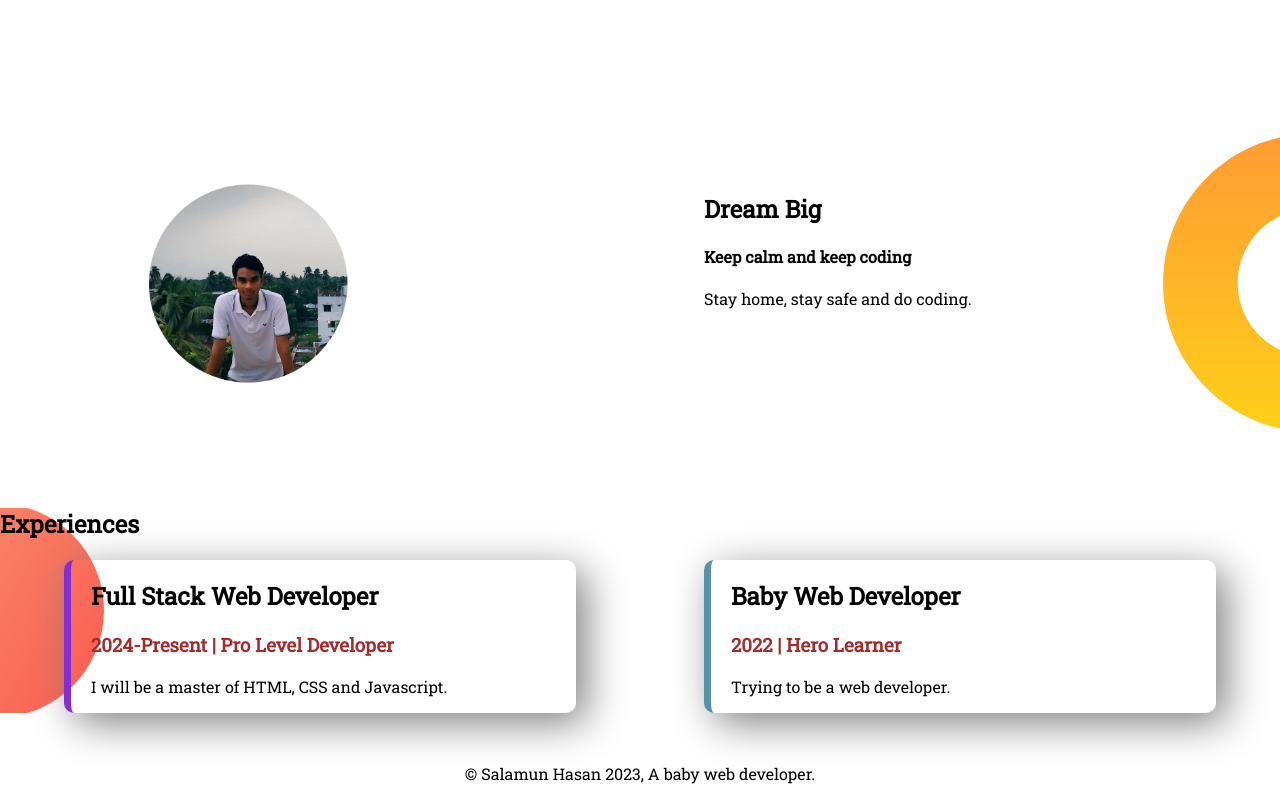
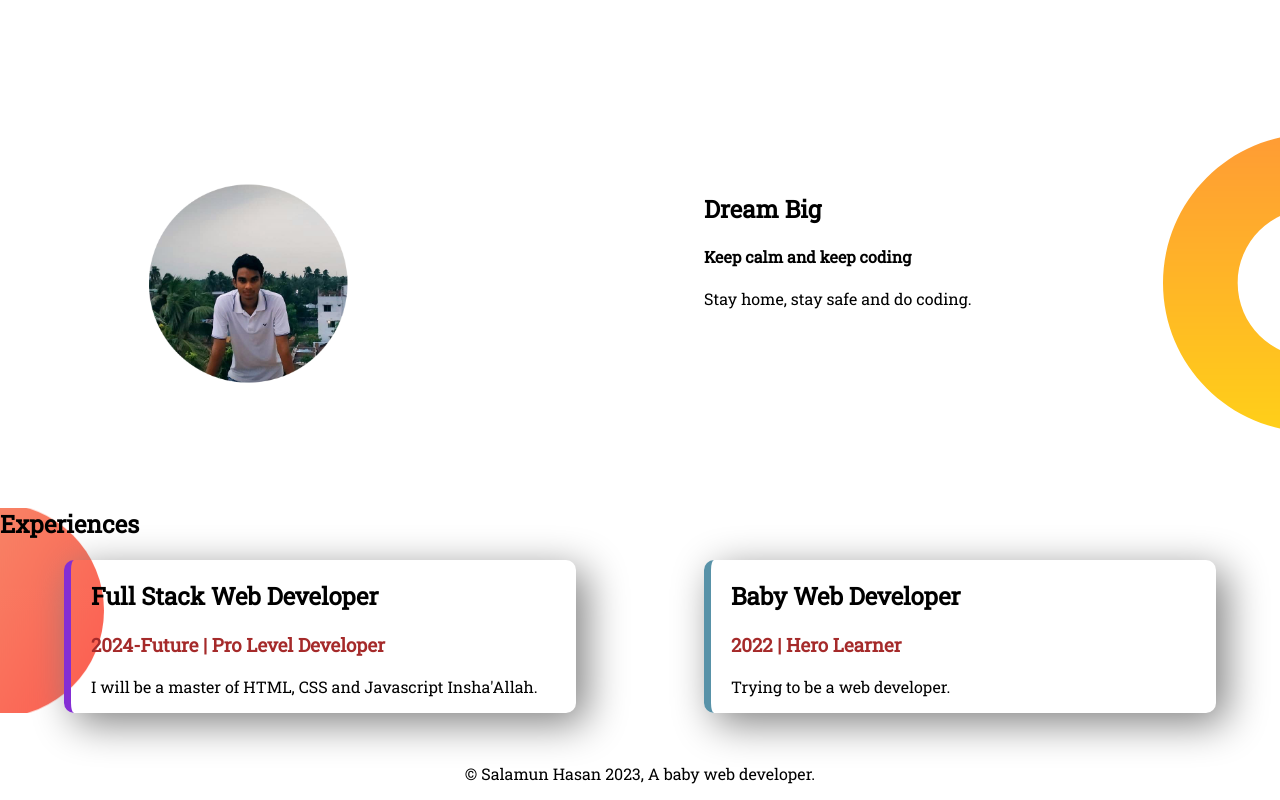
Before and after one commit to SalamunHasan69/developer, a plain HTML site: page index.html in a window 1280 px wide. Shown: the part 513-1313 px from the top of the page. Drawn offline with Linux system fonts and the light colour scheme.

Commit message:
something new

```diff
--- a/index.html
+++ b/index.html
@@ -45,8 +45,8 @@
     <div class="flexible">
       <div id="full-strack-developer" class="full-stack">
         <h1>Full Stack Web Developer</h1>
-        <h3 class="color">2024-Present | Pro Level Developer</h3>
-        <p>I will be a master of HTML, CSS and Javascript.</p>
+        <h3 class="color">2024-Future | Pro Level Developer</h3>
+        <p>I will be a master of HTML, CSS and Javascript Insha'Allah.</p>
 
       </div>
 
```
